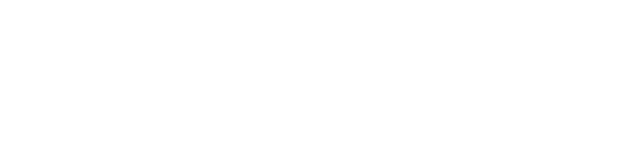
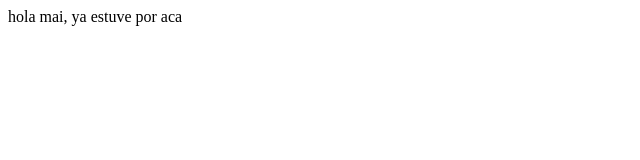
Before and after one commit to tosaso/PROYECTO1, a plain HTML site: page index.html in a window 1280 px wide. Shown: the whole page, without its empty margins (0-640 px from the left). Drawn offline with Linux system fonts and the light colour scheme.

Commit message:
saludo principal

```diff
--- a/index.html
+++ b/index.html
@@ -8,7 +8,7 @@
 </head>
 
 <body>
-
+	<div>hola mai, ya estuve por aca</div>
 </body>
 
 </html>
```
